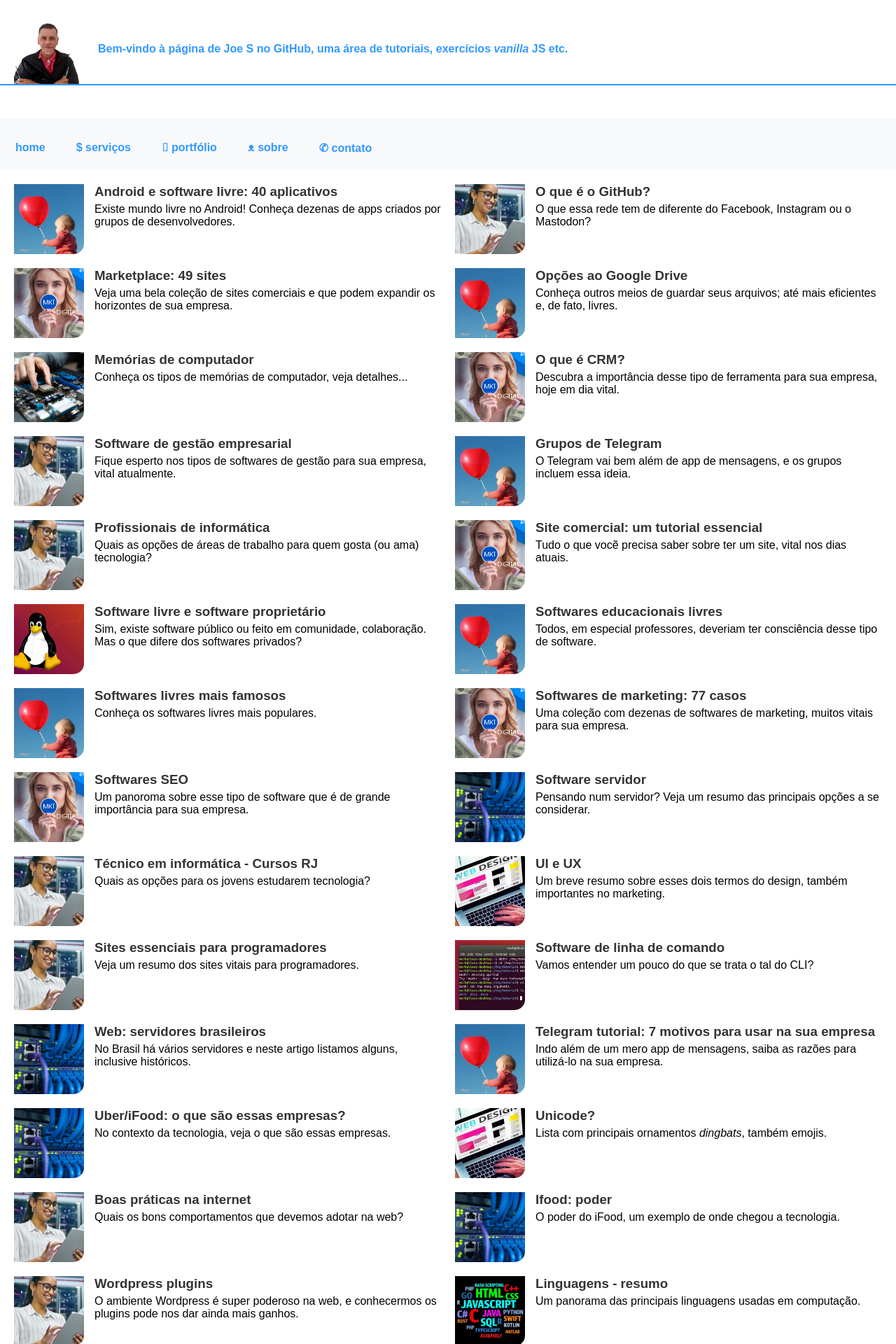
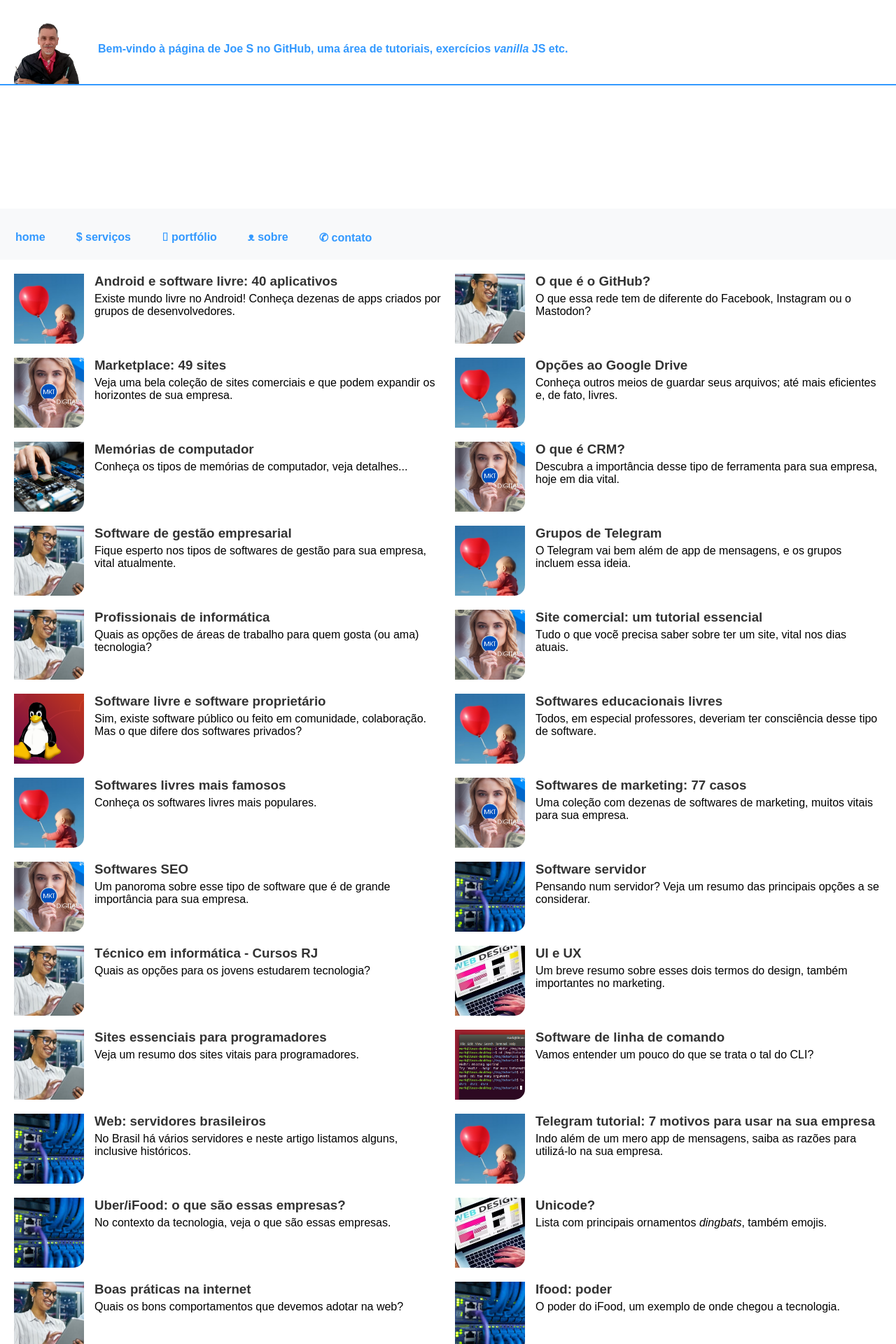
Before and after one commit to Joesynth/joesynth.github.io, a Jekyll site: the page built from index.html, in a window 1280 px wide. Shown: the top 1920 px of the page at 70% size. Built offline with Jekyll 4.4.1, drawn with Linux system fonts in a browser that asks for light colours.

Commit message:
Increase bottom margin in style.css

```diff
--- a/css/style.css
+++ b/css/style.css
@@ -12,7 +12,7 @@ header {
 	align-items: center; gap: 20px;
 	border-bottom: 2px solid var(--cor-azul);
 	padding-bottom: 0;
-	margin-bottom: 3em;
+	margin-bottom: 11em;
 	}
 
 .img-header { width: 100px; height: 100px; object-fit: cover; }
```
